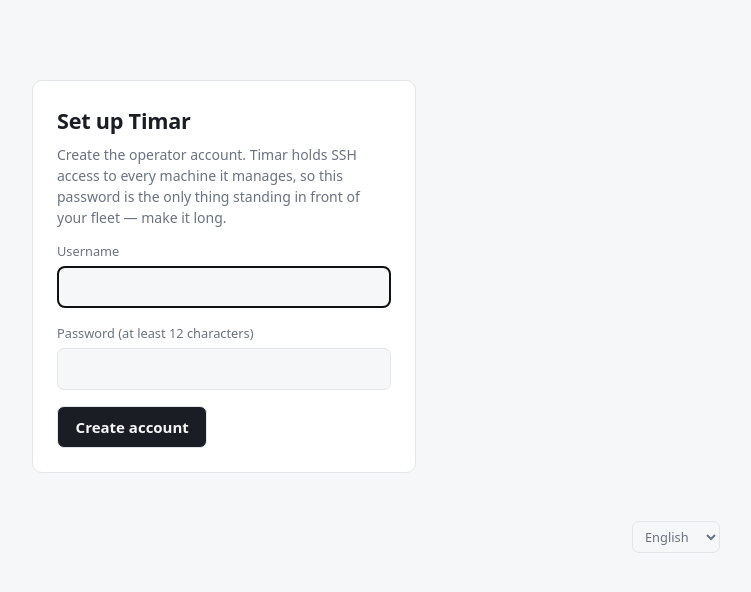
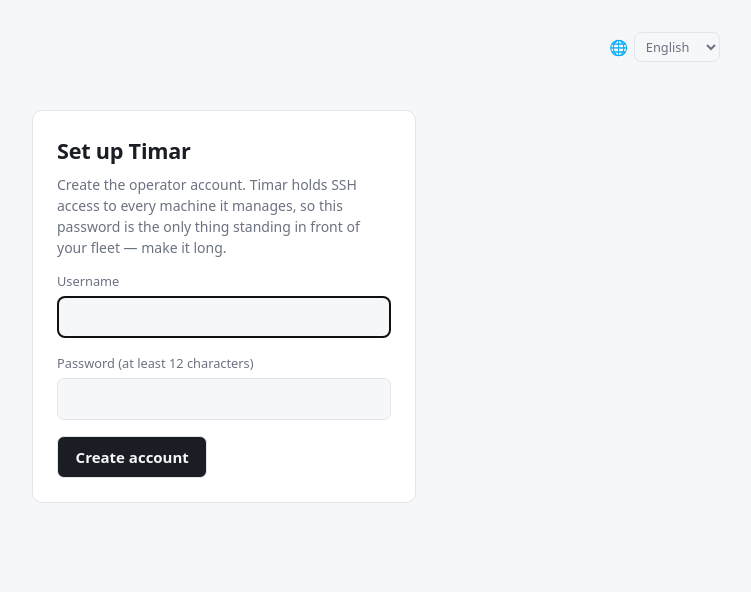
Before and after one commit to orkun-soylu/timar, a FastAPI app: page /setup in a window 1280 px wide. Shown: the top 592 px of the page, without its empty margins (416-1167 px from the left). Run offline with FastAPI, Linux system fonts and the light colour scheme.

Commit message:
fix: language selector in the page header (#30)
In 0.1.5 the selector sat at the foot of every page; on the dashboard
that is below the jobs table, and the operator did not find it. It is
now in the header of every page (beside settings on the dashboard, top
right on sign-in and setup), with a globe mark.

A test pins it inside <header> on setup, login, dashboard, settings and
reports, and that it appears exactly once; removing the include from
the dashboard fails it. Checked in headless Chromium on the dashboard
and the sign-in page.

Signed-off-by: Orkun Soylu <orkunsoylu@gmail.com>
Co-authored-by: Claude Opus 5.5 <noreply@anthropic.com>

```diff
--- /dev/null
+++ b/timar/web/templates/_lang.html
@@ -0,0 +1,15 @@
+{# In every page's header, including setup and sign-in: whoever cannot read the setup page is the
+   one who most needs to find this. It used to sit at the foot of the page, which on the
+   dashboard is below the jobs table — out of sight, and it was not found.
+   A plain GET form so it works without scripting; the select submits itself when there is. #}
+<form method="get" action="/lang" class="lang">
+  <span aria-hidden="true">🌐</span>
+  <input type="hidden" name="next"
+         value="{{ request.url.path }}{{ '?' ~ request.url.query if request.url.query }}">
+  <select name="code" aria-label="Language" onchange="this.form.submit()">
+    {% for code, name in languages.items() %}
+    <option value="{{ code }}" {{ "selected" if code == current_lang() }}>{{ name }}</option>
+    {% endfor %}
+  </select>
+  <noscript><button type="submit" class="secondary">OK</button></noscript>
+</form>
--- a/timar/web/templates/base.html
+++ b/timar/web/templates/base.html
@@ -126,25 +126,12 @@
     .notice.bad { border-left: 3px solid var(--down); color: var(--down); }
     section.panel table { margin-bottom: 0; }
     a { color: inherit; }
-    form.lang { display: flex; justify-content: flex-end; gap: 0.5rem; margin-top: 2rem; }
-    form.lang select { width: auto; padding: 0.3rem 0.5rem; font-size: 0.8rem; color: var(--muted); }
+    form.lang { display: inline-flex; align-items: center; gap: 0.35rem; margin: 0; }
+    form.lang select { width: auto; padding: 0.25rem 0.45rem; font-size: 0.8rem; color: var(--muted); }
   </style>
 </head>
 <body>
 <main>{% block body %}{% endblock %}
-{# On every page, including setup and sign-in: whoever cannot read the setup page is the one who
-   most needs to find this. A plain GET form so it works without scripting; the select submits
-   itself when scripting is there. #}
-<form method="get" action="/lang" class="lang">
-  <input type="hidden" name="next"
-         value="{{ request.url.path }}{{ '?' ~ request.url.query if request.url.query }}">
-  <select name="code" aria-label="Language" onchange="this.form.submit()">
-    {% for code, name in languages.items() %}
-    <option value="{{ code }}" {{ "selected" if code == current_lang() }}>{{ name }}</option>
-    {% endfor %}
-  </select>
-  <noscript><button type="submit" class="secondary">OK</button></noscript>
-</form>
 </main>
 </body>
 </html>
--- a/timar/web/templates/dashboard.html
+++ b/timar/web/templates/dashboard.html
@@ -5,6 +5,7 @@
   <span class="spacer"></span>
   <a href="/reports" class="muted">{{ _("reports") }}</a>
   <a href="/settings" class="muted">{{ _("settings") }}</a>
+  {% include "_lang.html" %}
   <span class="muted">{{ operator }}</span>
   <form method="post" action="/logout" style="margin:0">
     <button type="submit" class="linkish">{{ _("sign out") }}</button>
--- a/timar/web/templates/login.html
+++ b/timar/web/templates/login.html
@@ -1,6 +1,7 @@
 {% extends "base.html" %}
 {% block title %}{{ _("Sign in") }} — Timar{% endblock %}
 {% block body %}
+<header><span class="spacer"></span>{% include "_lang.html" %}</header>
 <form class="card panel" method="post" action="/login" style="padding:1.5rem">
   <h1 style="margin-bottom:1rem">{{ _("Sign in") }}</h1>
   {% if error %}<p class="error">{{ error }}</p>{% endif %}
--- a/timar/web/templates/report.html
+++ b/timar/web/templates/report.html
@@ -7,6 +7,7 @@
   {# Serves both the latest report and an archived one, so the way back is passed in rather
      than hardcoded — an archived report reached from a filtered list returns to that list. #}
   <a href="{{ back | default('/', true) }}" class="muted">← {{ back_label or _("dashboard") }}</a>
+  {% include "_lang.html" %}
 </header>
 
 <section class="panel">
--- a/timar/web/templates/reports.html
+++ b/timar/web/templates/reports.html
@@ -5,6 +5,7 @@
   <h1>{{ _("Reports") }}</h1>
   <span class="spacer"></span>
   <a href="/" class="muted">← {{ _("dashboard") }}</a>
+  {% include "_lang.html" %}
 </header>
 
 <section class="panel">
--- a/timar/web/templates/settings.html
+++ b/timar/web/templates/settings.html
@@ -5,6 +5,7 @@
   <h1>{{ _("Settings") }}</h1>
   <span class="spacer"></span>
   <a href="/" class="muted">← {{ _("dashboard") }}</a>
+  {% include "_lang.html" %}
 </header>
 
 {# Which tab is showing is a URL, not a CSS state: every form here POSTs and redirects, and a
--- a/timar/web/templates/setup.html
+++ b/timar/web/templates/setup.html
@@ -1,6 +1,7 @@
 {% extends "base.html" %}
 {% block title %}{{ _("Set up Timar") }}{% endblock %}
 {% block body %}
+<header><span class="spacer"></span>{% include "_lang.html" %}</header>
 <form class="card panel" method="post" action="/setup" style="padding:1.5rem">
   <h1 style="margin-bottom:0.4rem">{{ _("Set up Timar") }}</h1>
   <p class="muted" style="margin-top:0">
```
Also changed, not shown: tests/test_i18n.py (+12 -0 lines), CHANGELOG.md.
